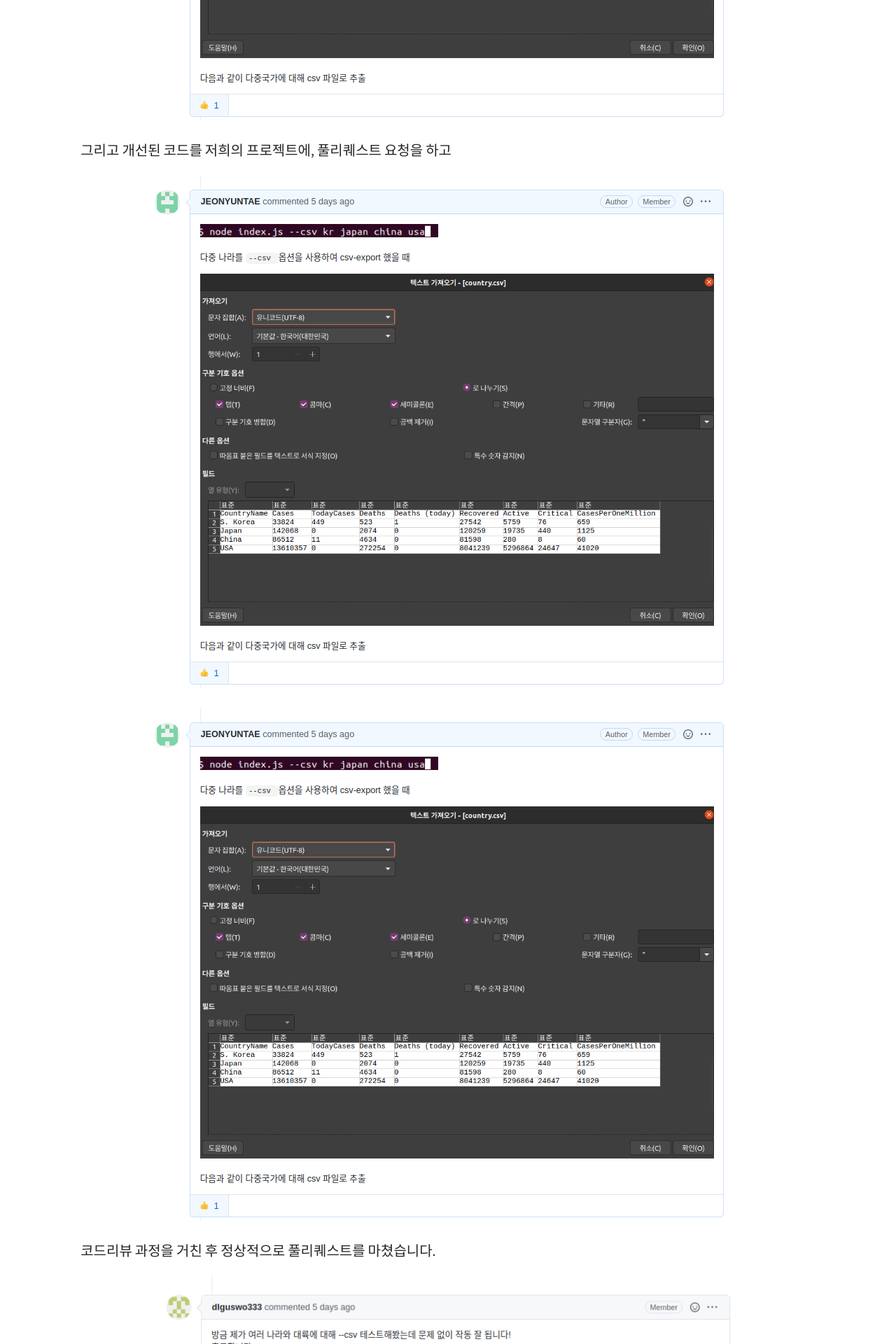
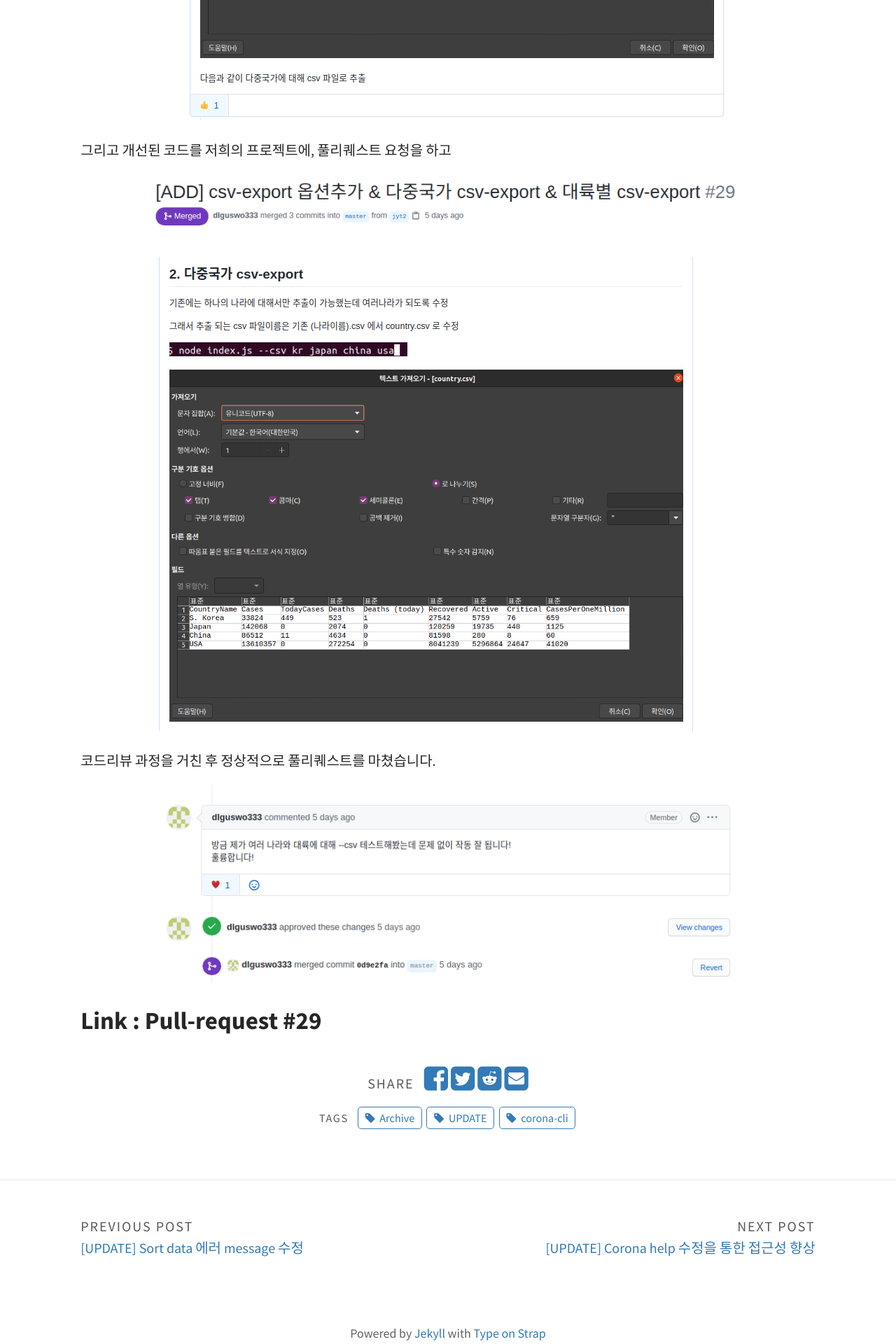
Before and after one commit to 20-2-SKKU-OSS/2020-2-OSS-2, a Jekyll site: the page built from _posts/2020-12-01-[UPDATE]-CSV-export-다중국가.md, in a window 1280 px wide. Shown: the part 1585-3505 px from the top of the page at 70% size. Built offline with Jekyll 4.4.1, drawn with Linux system fonts in a browser that asks for light colours.

Commit message:
Update 2020-12-01-[UPDATE]-CSV-export-다중국가.md

```diff
--- a/_posts/2020-12-01-[UPDATE]-CSV-export-다중국가.md
+++ b/_posts/2020-12-01-[UPDATE]-CSV-export-다중국가.md
@@ -21,16 +21,16 @@ feature-img:
 
 그래서 이 문제를 저희 프로젝트 이슈란에 등록하고 문제를 해결해 보았습니다.
 
-![jyt_04.png](/2020-2-OSS-2/assets/img/jyt_04.png)
+![jyt_04.png](https://github.com/20-2-SKKU-OSS/2020-2-OSS-2/blob/page/assets/img/jyt_04.png)
 
 그리고 개선된 코드를 저희의 프로젝트에, 풀리퀘스트 요청을 하고
 
-![jyt_05.png](/2020-2-OSS-2/assets/img/jyt_04.png)
+![jyt_05.png](https://github.com/20-2-SKKU-OSS/2020-2-OSS-2/blob/page/assets/img/jyt_05.png)
 
-![jyt_06.png](/2020-2-OSS-2/assets/img/jyt_04.png)
+![jyt_06.png](https://github.com/20-2-SKKU-OSS/2020-2-OSS-2/blob/page/assets/img/jyt_06.png)
 
 코드리뷰 과정을 거친 후 정상적으로 풀리퀘스트를 마쳤습니다.
 
-![jyt_07.png](/2020-2-OSS-2/assets/img/jyt_07.png)
+![jyt_07.png](https://github.com/20-2-SKKU-OSS/2020-2-OSS-2/blob/page/assets/img/jyt_07.png)
 
 ## Link : Pull-request [#29](https://github.com/20-2-SKKU-OSS/2020-2-OSS-2/pull/29)
```
